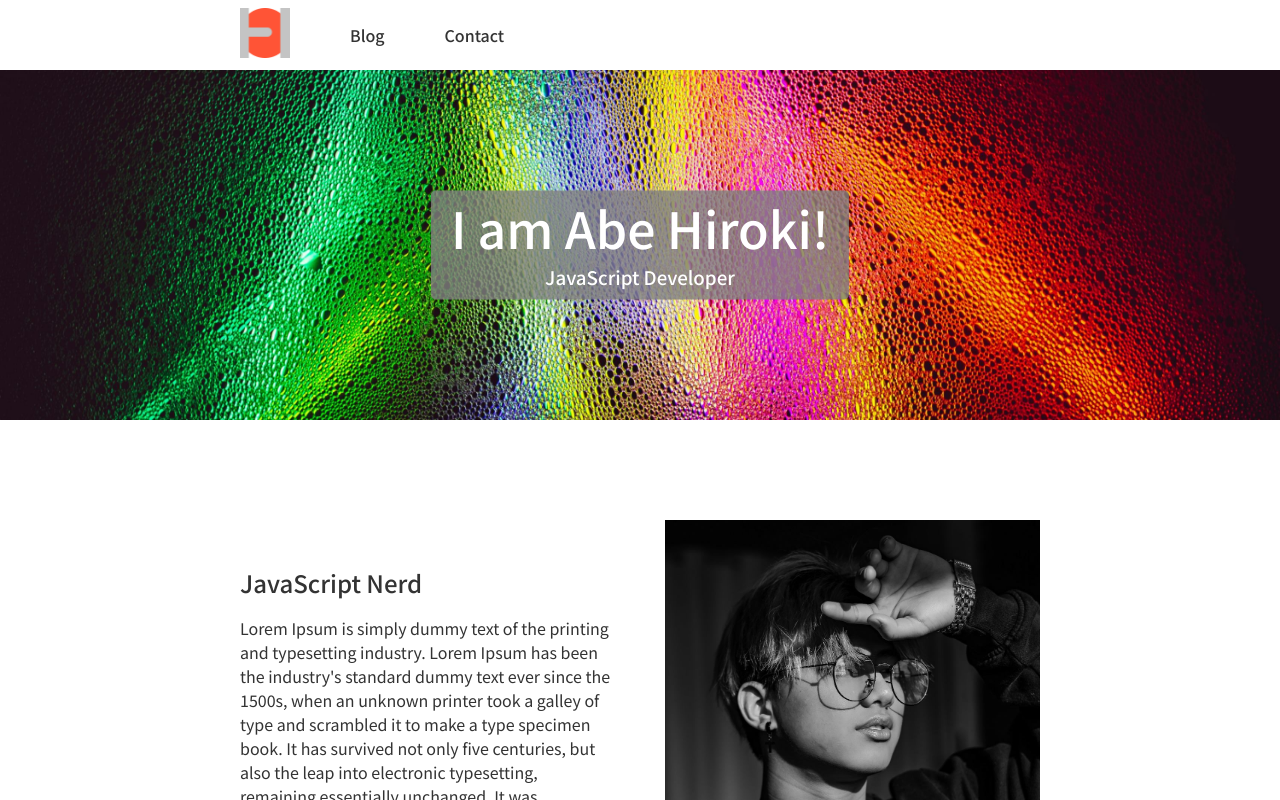
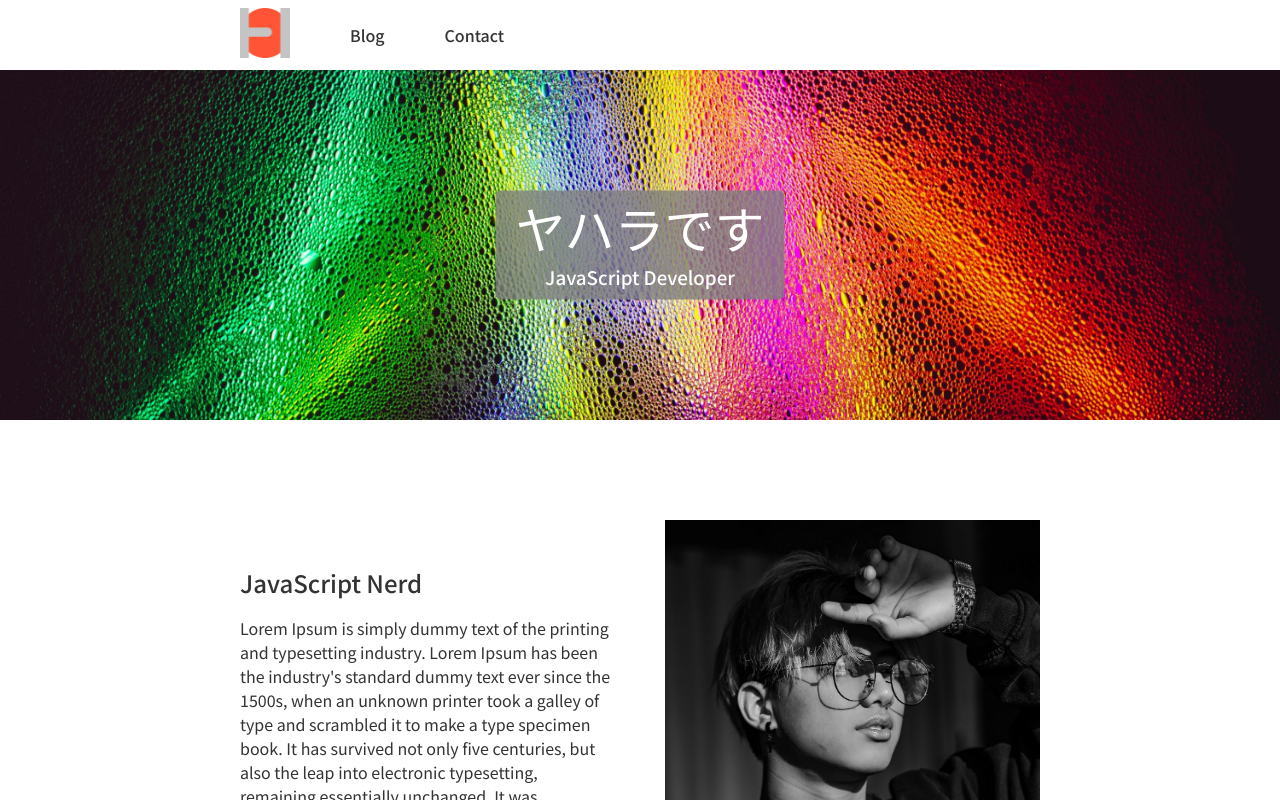
Before and after one commit to atomyah/Kindle_Next.js_website, a Next.js app: page / in a window 1280 px wide. Shown: the top 800 px of the page. Built offline with nearby package versions, Linux system fonts and the light colour scheme.

Commit message:
third commit

```diff
--- a/pages/index.js
+++ b/pages/index.js
@@ -8,7 +8,7 @@ const Index = () => {
             <div className="hero">
                 <Image src="/images/index-hero.jpg" alt="hero" fill quality={90} priority />
                 <div className="textContainer">
-                    <h1>I am Abe Hiroki!</h1>
+                    <h1>ヤハラです</h1>
                     <h3>JavaScript Developer</h3>
                 </div>
             </div>
```
